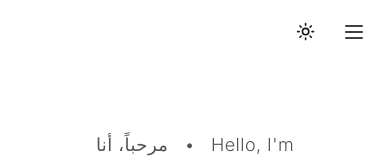
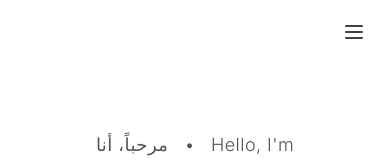
Before and after one commit to proalaa/portfolio, a Next.js app: page / in a window 390 px wide. Shown: the top 160 px of the page. Built offline with nearby package versions, Linux system fonts and the light colour scheme.

Commit message:
Remove Twitter icon from contact section and update phone number format in contact information. Simplify ThemeToggle component to return null.

```diff
--- a/src/components/sections/contact.tsx
+++ b/src/components/sections/contact.tsx
@@ -9,7 +9,6 @@ import {
   Send,
   Github,
   Linkedin,
-  Twitter,
   MessageCircle,
 } from "lucide-react";
 import { Button } from "@/components/ui/button";
@@ -25,8 +24,8 @@ const contactInfo = [
   {
     icon: Phone,
     label: "Phone",
-    value: "+966 XX XXX XXXX",
-    href: "tel:+966XXXXXXXXX",
+    value: "+966 50 720 965",
+    href: "tel:+96650720965",
     color: "from-green-500 to-emerald-500",
   },
   {
--- a/src/components/ui/theme-toggle.tsx
+++ b/src/components/ui/theme-toggle.tsx
@@ -1,27 +1,5 @@
 "use client";
 
-import { Moon, Sun } from "lucide-react";
-import { useTheme } from "@/lib/theme-provider";
-import { Button } from "./button";
-
 export function ThemeToggle() {
-  const { theme, setTheme } = useTheme();
-
-  const toggleTheme = () => {
-    setTheme(theme === "light" ? "dark" : "light");
-  };
-
-  return (
-    <Button
-      variant="ghost"
-      size="icon"
-      onClick={toggleTheme}
-      className="relative overflow-hidden group"
-      aria-label="Toggle theme"
-    >
-      <Sun className="h-[1.2rem] w-[1.2rem] rotate-0 scale-100 transition-all duration-300 dark:-rotate-90 dark:scale-0" />
-      <Moon className="absolute h-[1.2rem] w-[1.2rem] rotate-90 scale-0 transition-all duration-300 dark:rotate-0 dark:scale-100" />
-      <span className="sr-only">Toggle theme</span>
-    </Button>
-  );
+  return null;
 }
```
